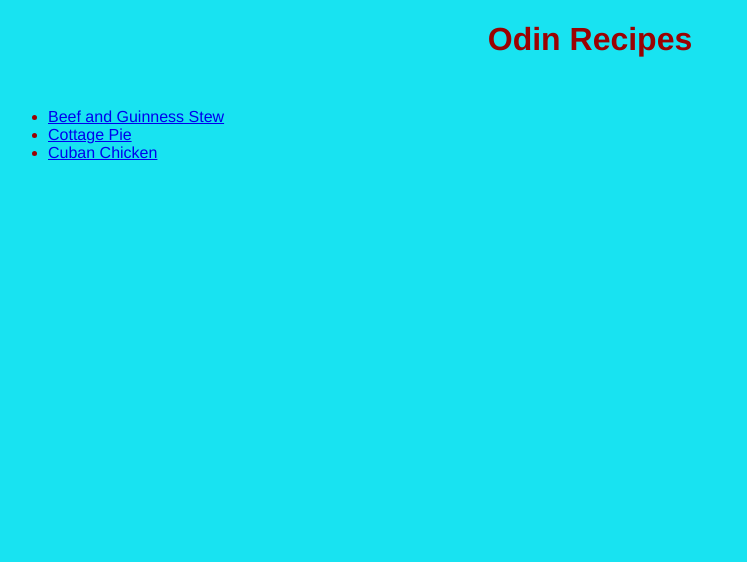
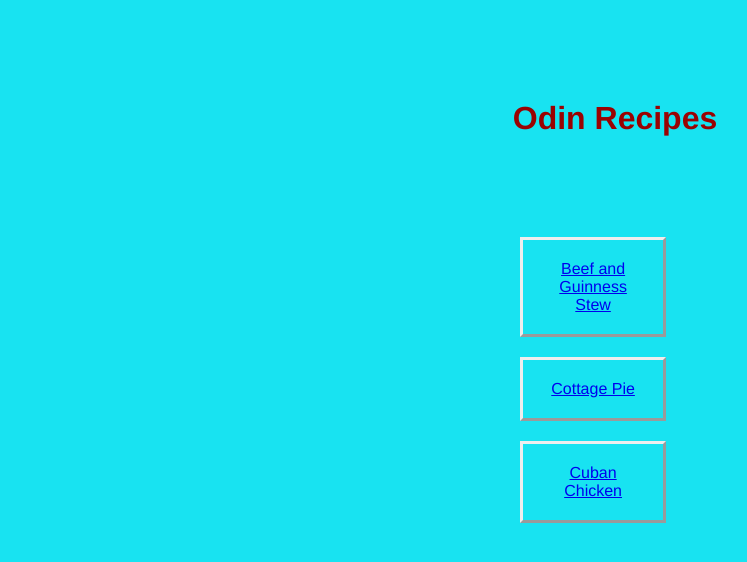
Before and after one commit to pmac8/odin-recipes, a plain HTML site: page index.html in a window 1280 px wide. Shown: the whole page, without its empty margins (50-797 px from the left). Drawn offline with Linux system fonts and the light colour scheme.

Commit message:
Edit css better layout

```diff
--- a/index.html
+++ b/index.html
@@ -6,11 +6,11 @@
         <link rel="stylesheet" href="style.css">
     </head>
     <body>
-        <h1>Odin Recipes</h1>
+        <h1 class="odin">Odin Recipes</h1>
         <ul>
-            <li><a href="recipes/stew.html">Beef and Guinness Stew</a></li>
-            <li><a href="recipes/cottage_pie.html">Cottage Pie</a></li>
-            <li><a href="recipes/chicken.html">Cuban Chicken</a></li>
+            <li class="links"><a href="recipes/stew.html">Beef and Guinness Stew</a></li>
+            <li class="links"><a href="recipes/cottage_pie.html">Cottage Pie</a></li>
+            <li class="links"><a href="recipes/chicken.html">Cuban Chicken</a></li>
         </ul>
     </body>
 </html>
--- a/style.css
+++ b/style.css
@@ -9,22 +9,26 @@ h1 {
 }
 
 h3 {
-    text-align: center;
     color: rgb(154, 2, 2);
     font-weight: 800;
+    margin-left: 40px;
 }
 
 ol,
 ul,
-p,
-link {
+p {
     color: rgb(154, 2, 2);
     margin: 50px;
 }
 
+p {
+    width: 500px;
+    margin-left: 20px
+}
+
 img {
     height: auto;
-    width: 250px;
+    width: 200px;
     display: block;
     margin-left: auto;
     margin-right: auto;
@@ -34,9 +38,27 @@ img {
 .unorder {
     margin: 40px;
     padding: 50px;
+    list-style-type: none;
 }
 
 .order {
     margin: 40px;
     padding: 50px;
 }
+
+.links {
+    color: rgb(154, 2, 2);
+    border-style: outset;
+    width: 100px;
+    margin: 20px;
+    margin-left: 42%;
+    padding: 20px;
+    text-align: center;
+    list-style-type: none;
+
+}
+
+.odin {
+    margin: 100px;
+    padding-left: 50px;
+}
```
Also changed, not shown: recipes/stew.html (+1 -1 lines).
